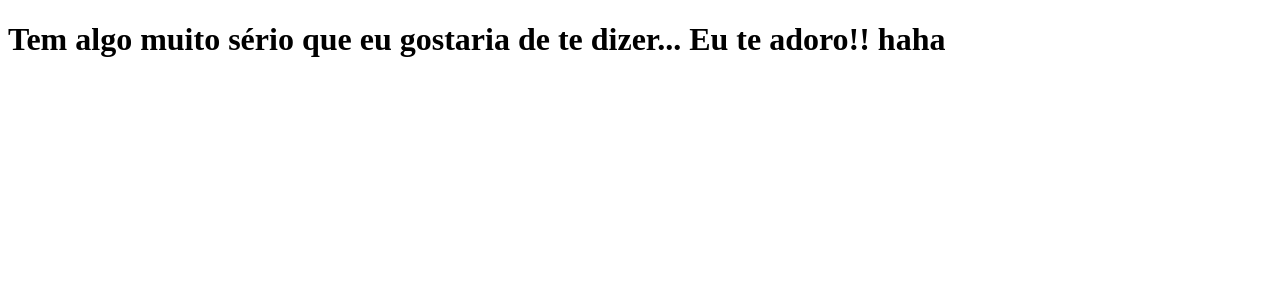
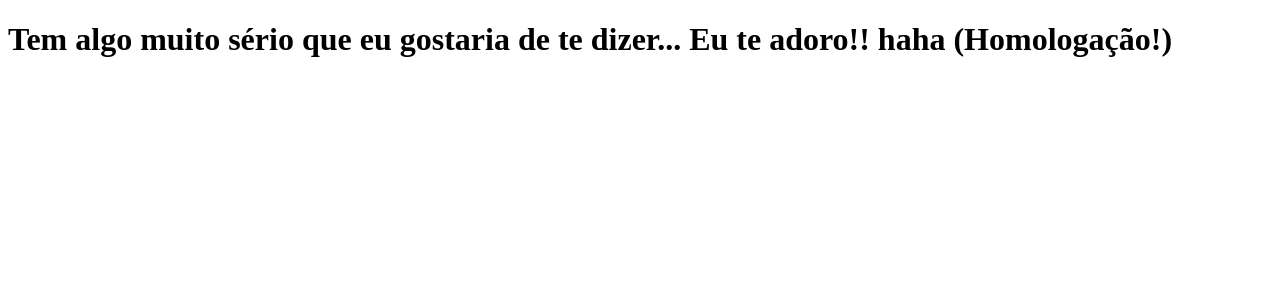
Before and after one commit to amaralsalgado/clone-tabnews, a Next.js app: page / in a window 1280 px wide. Shown: the top 300 px of the page. Built offline with nearby package versions, Linux system fonts and the light colour scheme.

Commit message:
Add staging

```diff
--- a/pages/index.js
+++ b/pages/index.js
@@ -1,7 +1,7 @@
 function Home() {
   return (
     <h1>
-      Tem algo muito sério que eu gostaria de te dizer... Eu te adoro!! haha
+      Tem algo muito sério que eu gostaria de te dizer... Eu te adoro!! haha (Homologação!)
     </h1>
   );
 }
```
